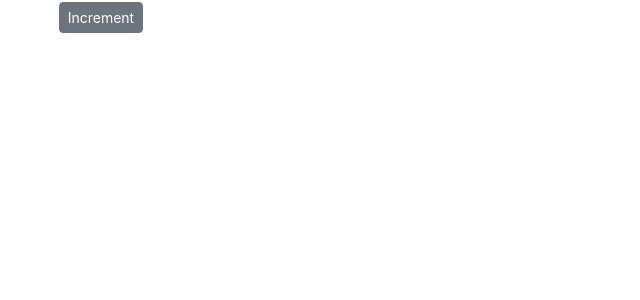
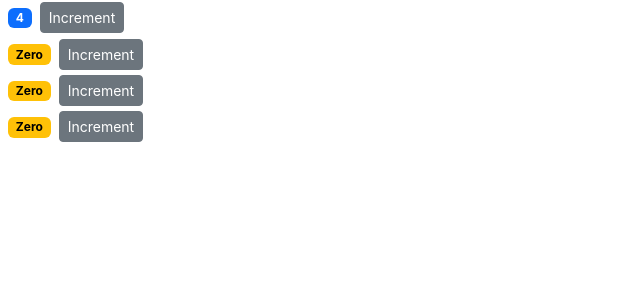
Before and after one commit to SandipPunalkar/CounterTS-App, a React (Create React App) app: page / in a window 1280 px wide. Shown: the top 300 px of the page, without its empty margins (0-640 px from the left). Built offline with nearby package versions, Linux system fonts and the light colour scheme.

Commit message:
Pasing data to components.

```diff
--- a/src/components/Counter.tsx
+++ b/src/components/Counter.tsx
@@ -1,7 +1,8 @@
 import React, { Component } from "react";
-import { JsxElement } from "typescript";
 
-interface CounterProps {}
+interface CounterProps {
+  value: number;
+}
 
 interface CounterState {
   count: number;
@@ -10,7 +11,7 @@
 class Counter extends Component<CounterProps, CounterState> {
   constructor(props: CounterProps) {
     super(props);
-    this.state = { count: 0 };
+    this.state = { count: props.value };
   }
   private handleIncrement = (id: number) => {
     this.setState({ count: this.state.count + 1 });
@@ -30,7 +31,7 @@
     );
   }
   private getBadgeClasses() {
-    let classess = "badge m-2 badge-";
+    let classess = "badge m-2 text-bg-";
     classess += this.state.count === 0 ? "warning" : "primary";
     return classess;
   }
--- /dev/null
+++ b/src/components/Counters.tsx
@@ -0,0 +1,37 @@
+import React, { Component } from "react";
+import Counter from "./Counter";
+
+interface CountersProps {}
+type CounterTypes = {
+  id: number;
+  value: number;
+};
+interface CountersState {
+  counters: CounterTypes[];
+}
+
+class Counters extends React.Component<CountersProps, CountersState> {
+  constructor(props: CountersProps) {
+    super(props);
+    this.state = {
+      counters: [
+        { id: 1, value: 4 },
+        { id: 2, value: 0 },
+        { id: 3, value: 0 },
+        { id: 4, value: 0 },
+      ],
+    };
+  }
+
+  render() {
+    return (
+      <div>
+        {this.state.counters.map((counter) => (
+          <Counter key={counter.id} value={counter.value} />
+        ))}
+      </div>
+    );
+  }
+}
+
+export default Counters;
--- a/src/index.tsx
+++ b/src/index.tsx
@@ -4,14 +4,14 @@
 import "./index.css";
 //import App from "./App";
 import reportWebVitals from "./reportWebVitals";
-import Counter from "./components/Counter";
+import Counters from "./components/Counters";
 
 const root = ReactDOM.createRoot(
   document.getElementById("root") as HTMLElement
 );
 root.render(
   <React.StrictMode>
-    <Counter />
+    <Counters />
   </React.StrictMode>
 );
 
```
